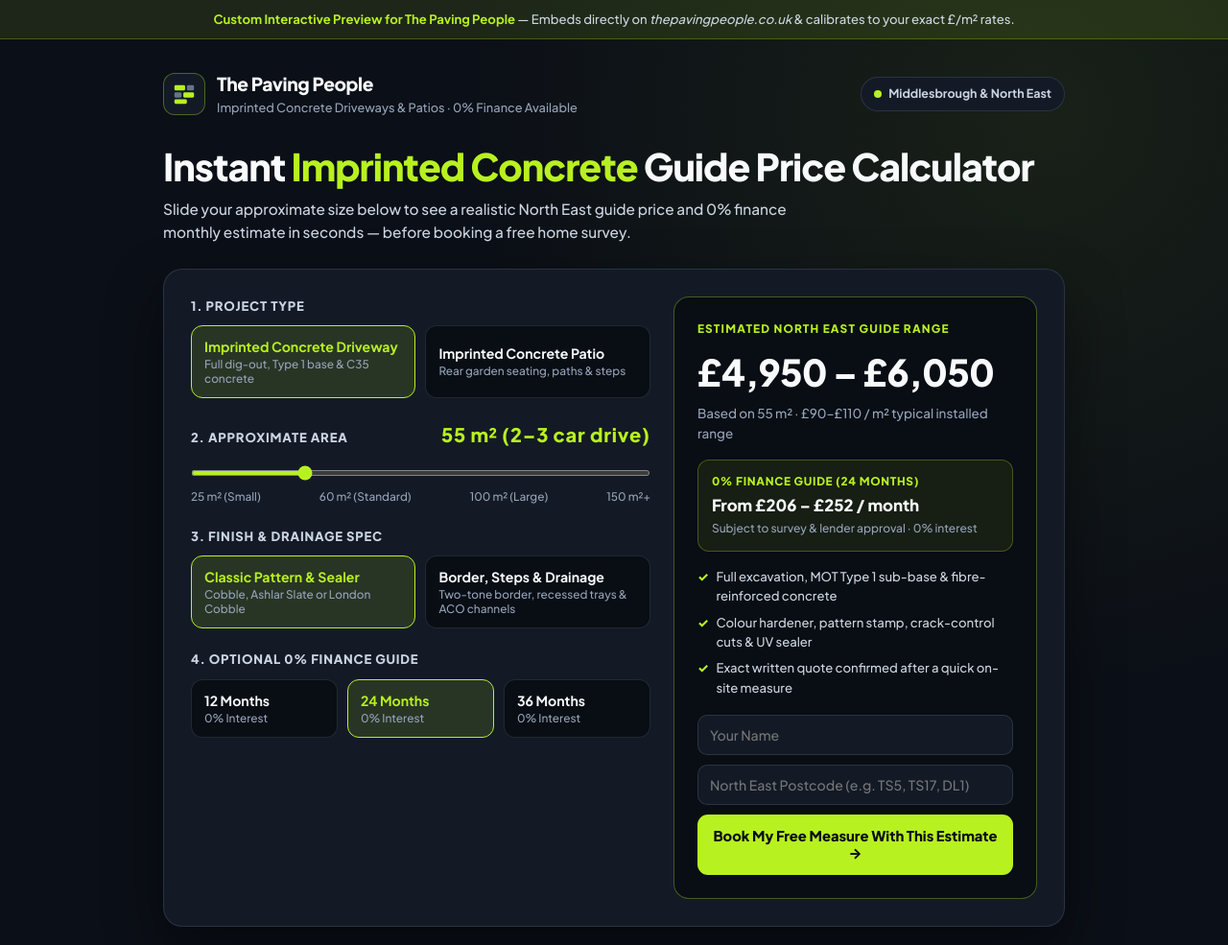
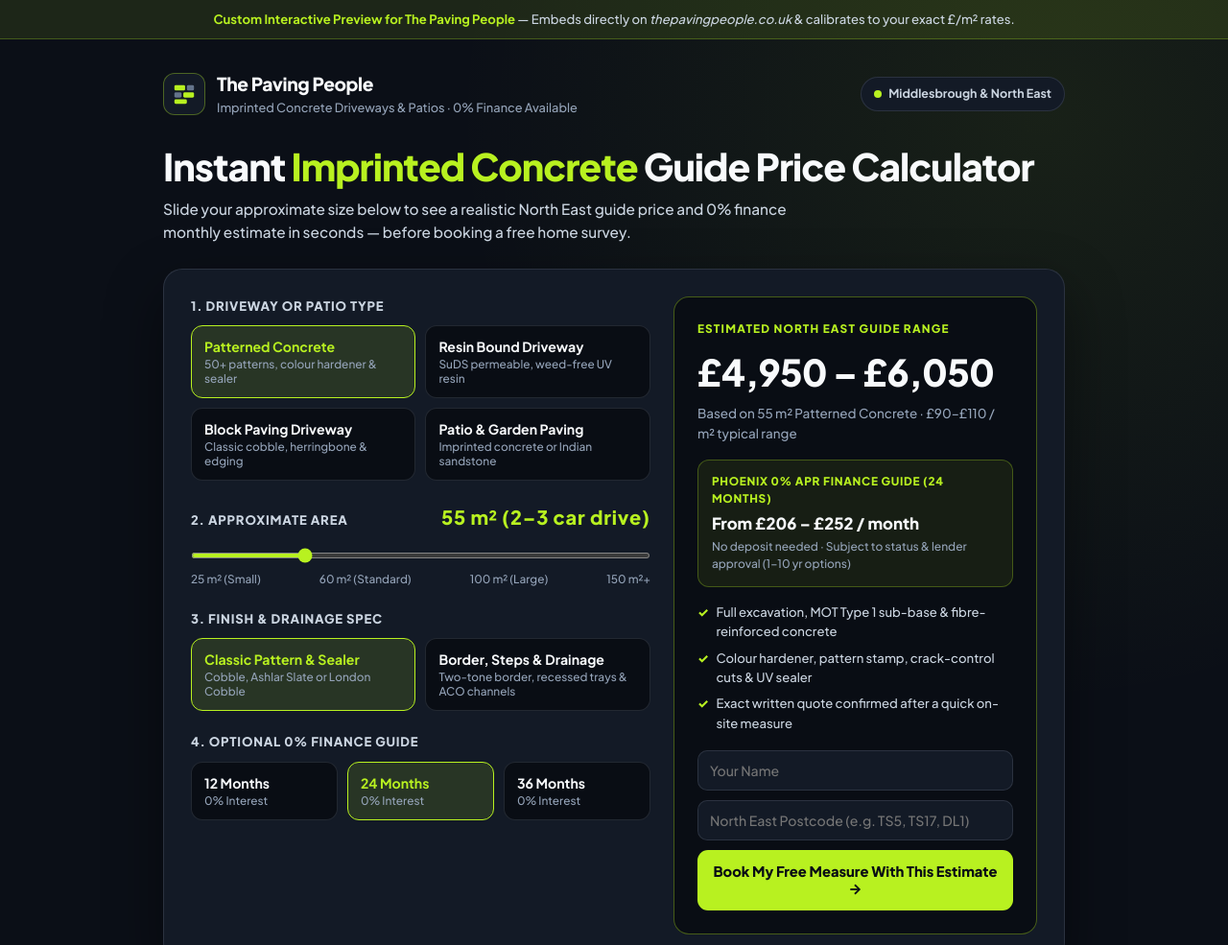
Before and after one commit to mahabubkabir40-ai/multipro-digital-uk, a plain HTML site: page demo/the-paving-people/index.html in a window 1280 px wide. Shown: the top 985 px of the page at 96% size. Drawn offline with Linux system fonts and the light colour scheme.

Commit message:
Upgrade The Paving People demo with all 4 services and Phoenix 0% finance

```diff
--- a/demo/the-paving-people/index.html
+++ b/demo/the-paving-people/index.html
@@ -236,15 +236,23 @@
     <div class="calc-shell">
       <div>
         <div class="field-block">
-          <div class="field-label"><span>1. Project Type</span></div>
+          <div class="field-label"><span>1. Driveway or Patio Type</span></div>
           <div class="opt-grid" data-group="project">
-            <button type="button" class="opt-btn active" data-val="driveway">
-              <strong>Imprinted Concrete Driveway</strong>
-              <span>Full dig-out, Type 1 base &amp; C35 concrete</span>
+            <button type="button" class="opt-btn active" data-val="concrete">
+              <strong>Patterned Concrete</strong>
+              <span>50+ patterns, colour hardener &amp; sealer</span>
+            </button>
+            <button type="button" class="opt-btn" data-val="resin">
+              <strong>Resin Bound Driveway</strong>
+              <span>SuDS permeable, weed-free UV resin</span>
+            </button>
+            <button type="button" class="opt-btn" data-val="block">
+              <strong>Block Paving Driveway</strong>
+              <span>Classic cobble, herringbone &amp; edging</span>
             </button>
             <button type="button" class="opt-btn" data-val="patio">
-              <strong>Imprinted Concrete Patio</strong>
-              <span>Rear garden seating, paths &amp; steps</span>
+              <strong>Patio &amp; Garden Paving</strong>
+              <span>Imprinted concrete or Indian sandstone</span>
             </button>
           </div>
         </div>
@@ -303,9 +311,9 @@
           <div class="out-rate" id="rateOut">Based on 55 m² · £90–£110 / m² typical installed range</div>
 
           <div class="finance-box">
-            <div class="f-top" id="finLabel">0% Finance Guide (24 Months)</div>
+            <div class="f-top" id="finLabel">Phoenix 0% APR Finance Guide (24 Months)</div>
             <div class="f-val" id="finOut">From £206 – £252 / month</div>
-            <div class="f-note">Subject to survey &amp; lender approval · 0% interest</div>
+            <div class="f-note">No deposit needed · Subject to status &amp; lender approval (1–10 yr options)</div>
           </div>
 
           <ul class="inc-list">
@@ -341,10 +349,12 @@
   </div>
 
   <script>
-    const state = { project: 'driveway', area: 55, spec: 'standard', months: 24 };
+    const state = { project: 'concrete', area: 55, spec: 'standard', months: 24 };
     const rates = {
-      driveway: { standard: [90, 110], premium: [115, 140] },
-      patio:    { standard: [85, 105], premium: [110, 135] }
+      concrete: { standard: [90, 110], premium: [115, 140], label: 'Patterned Concrete' },
+      resin:    { standard: [95, 120], premium: [125, 155], label: 'Resin Bound' },
+      block:    { standard: [85, 105], premium: [110, 135], label: 'Block Paving' },
+      patio:    { standard: [85, 105], premium: [110, 135], label: 'Patio Paving' }
     };
 
     function sizeLabel(m2) {
@@ -354,16 +364,13 @@
       return 'Extra-large frontage';
     }
 
-    function fmt(n) {
-      return '£' + Math.round(n / 10) * 10;
-    }
-
     function fmtExact(n) {
       return '£' + Math.round(n).toLocaleString('en-GB');
     }
 
     function update() {
-      const [loRate, hiRate] = rates[state.project][state.spec];
+      const cfg = rates[state.project];
+      const [loRate, hiRate] = cfg[state.spec];
       const lo = state.area * loRate;
       const hi = state.area * hiRate;
       const mLo = Math.round(lo / state.months);
@@ -371,8 +378,8 @@
 
       document.getElementById('areaOut').textContent = `${state.area} m² (${sizeLabel(state.area)})`;
       document.getElementById('priceOut').textContent = `${fmtExact(lo)} – ${fmtExact(hi)}`;
-      document.getElementById('rateOut').textContent = `Based on ${state.area} m² · £${loRate}–£${hiRate} / m² typical installed range`;
-      document.getElementById('finLabel').textContent = `0% Finance Guide (${state.months} Months)`;
+      document.getElementById('rateOut').textContent = `Based on ${state.area} m² ${cfg.label} · £${loRate}–£${hiRate} / m² typical range`;
+      document.getElementById('finLabel').textContent = `Phoenix 0% APR Finance Guide (${state.months} Months)`;
       document.getElementById('finOut').textContent = `From ${fmtExact(mLo)} – ${fmtExact(mHi)} / month`;
     }
 
```
